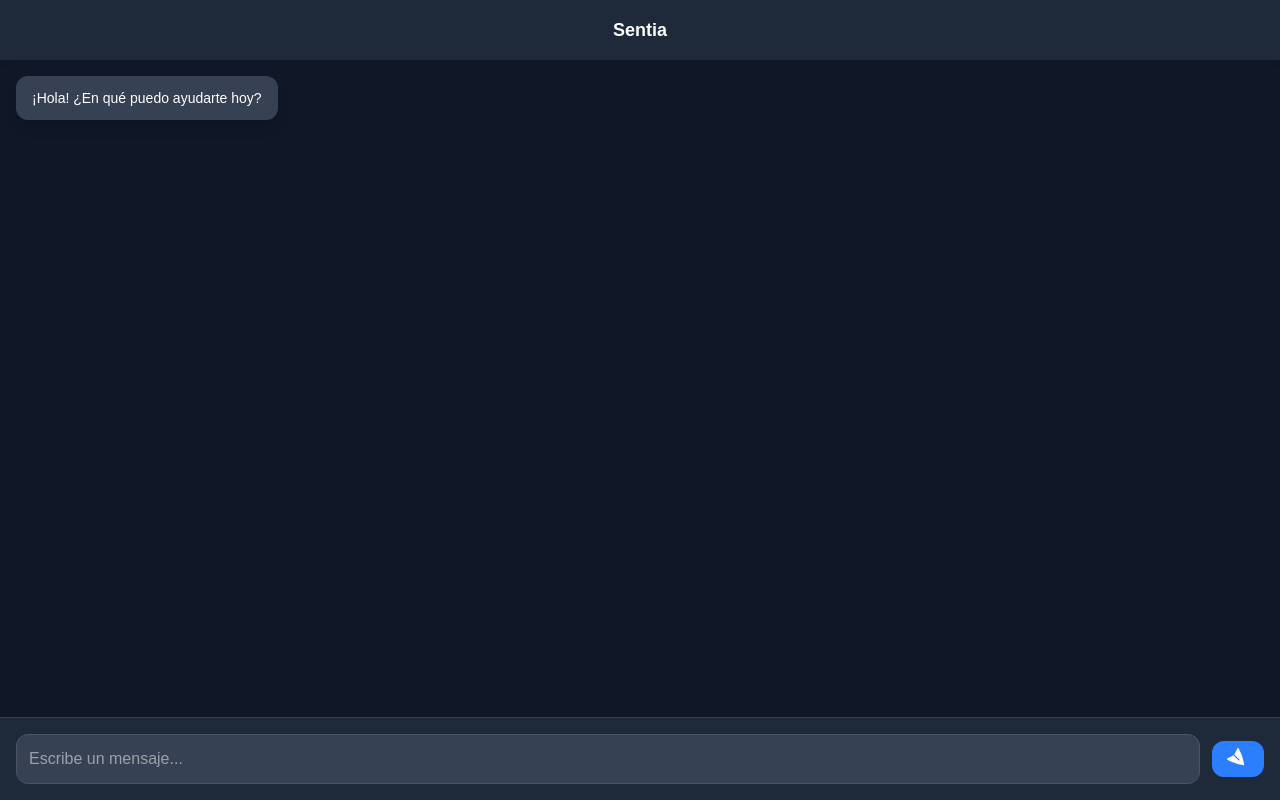
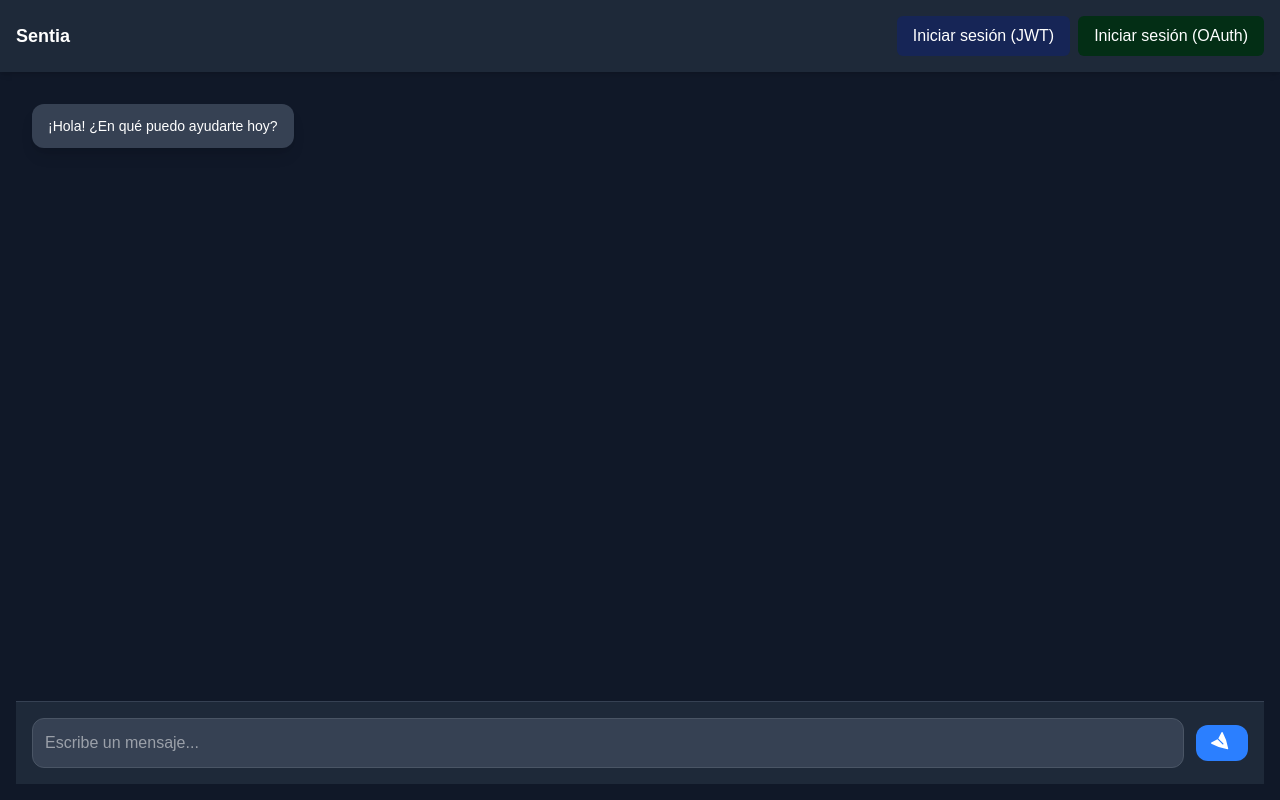
Before and after one commit to zh-art/Sentia, a Next.js app: page / in a window 1280 px wide. Built offline with nearby package versions, Linux system fonts and the light colour scheme.

Commit message:
FEAT: Login + Navbar v0.2.0

```diff
--- a/src/app/features/chat/components/ChatUI.tsx
+++ b/src/app/features/chat/components/ChatUI.tsx
@@ -39,11 +39,7 @@ export default function ChatUI() {
   };
 
   return (
-    <div className="flex flex-col h-screen w-screen bg-gray-900 text-white">
-      <header className="bg-gray-800 text-white text-center py-4 font-semibold text-lg shadow-md">
-        Sentia
-      </header>
-
+    <div className="flex flex-col h-full w-full bg-gray-900 text-white">
       <div className="flex-1 overflow-y-auto p-4 space-y-4">
         {messages.map((msg) => (
           <ChatMessage key={msg.id} text={msg.text} sender={msg.sender} />
--- /dev/null
+++ b/src/app/features/layout/components/AuthContext.tsx
@@ -0,0 +1,45 @@
+"use client";
+import { createContext, useState, useContext, ReactNode } from 'react';
+import { login, logout } from '../services/authService';
+
+interface AuthContextType {
+  isLoggedIn: boolean;
+  login: (method: 'jwt' | 'oauth') => Promise<void>;
+  logout: (method: 'jwt' | 'oauth') => Promise<void>;
+}
+
+const AuthContext = createContext<AuthContextType | undefined>(undefined);
+
+export const AuthProvider = ({ children }: { children: ReactNode }) => {
+  const [isLoggedIn, setIsLoggedIn] = useState(false);
+
+  const handleLogin = async (method: 'jwt' | 'oauth') => {
+    try {
+      await login(method);
+      setIsLoggedIn(true);
+    } catch (error) {
+      console.error('Login error:', error);
+    }
+  };
+
+  const handleLogout = async (method: 'jwt' | 'oauth') => {
+    try {
+      await logout(method);
+      setIsLoggedIn(false);
+    } catch (error) {
+      console.error('Logout error:', error);
+    }
+  };
+
+  return (
+    <AuthContext.Provider value={{ isLoggedIn, login: handleLogin, logout: handleLogout }}>
+      {children}
+    </AuthContext.Provider>
+  );
+};
+
+export const useAuth = () => {
+  const context = useContext(AuthContext);
+  if (!context) throw new Error('useAuth debe ser usado dentro de un AuthProvider');
+  return context;
+};
--- /dev/null
+++ b/src/app/features/layout/components/DashboardLayout.tsx
@@ -0,0 +1,43 @@
+"use client";
+import { useAuth } from './AuthContext';
+
+export default function DashboardLayout({ children }: { children: React.ReactNode }) {
+  const { isLoggedIn, login, logout } = useAuth();
+
+  return (
+    <div className="flex flex-col h-screen w-screen overflow-hidden">
+      <header className="flex justify-between items-center p-4 bg-gray-800 text-white shadow-md w-full">
+        <h1 className="text-lg font-bold">Sentia</h1>
+        <div className="flex space-x-2">
+        {isLoggedIn ? (
+            <button
+              onClick={() => logout('jwt')}
+              className="px-4 py-2 bg-red-950 rounded-md hover:bg-red-600"
+            >
+              Cerrar sesión (JWT)
+            </button>
+          ) : (
+            <>
+              <button
+                onClick={() => login('jwt')}
+                className="px-4 py-2 bg-blue-950 rounded-md hover:bg-blue-600 mr-2"
+              >
+                Iniciar sesión (JWT)
+              </button>
+              <button
+                onClick={() => login('oauth')}
+                className="px-4 py-2 bg-green-950 rounded-md hover:bg-green-600"
+              >
+                Iniciar sesión (OAuth)
+              </button>
+            </>
+          )}
+        </div>
+      </header>
+
+      <main className="flex-1 p-4 overflow-auto w-full">
+        {children}
+      </main>
+    </div>
+  );
+}
--- /dev/null
+++ b/src/app/features/layout/services/authService.ts
@@ -0,0 +1,18 @@
+import { loginWithJWT, logoutWithJWT } from './jwtAuth';
+import { loginWithOAuth, logoutWithOAuth } from './oauthAuth';
+
+export const login = async (method: 'jwt' | 'oauth') => {
+  if (method === 'jwt') {
+    return await loginWithJWT();
+  } else if (method === 'oauth') {
+    return await loginWithOAuth();
+  }
+};
+
+export const logout = async (method: 'jwt' | 'oauth') => {
+  if (method === 'jwt') {
+    return await logoutWithJWT();
+  } else if (method === 'oauth') {
+    return await logoutWithOAuth();
+  }
+};
--- /dev/null
+++ b/src/app/features/layout/services/jwtAuth.ts
@@ -0,0 +1,33 @@
+export async function loginWithJWT() {
+    try {
+      const response = await fetch('/api/auth/login', {
+        method: 'POST',
+        body: JSON.stringify({
+          username: 'testuser',
+          password: 'password',
+        }),
+        headers: { 'Content-Type': 'application/json' },
+      });
+
+      if (!response.ok) throw new Error('Login failed');
+
+      const { token } = await response.json();
+
+      localStorage.setItem('token', token);
+
+      return token;
+    } catch (error) {
+      console.error('JWT login failed:', error);
+      throw error;
+    }
+  }
+
+  export async function logoutWithJWT() {
+    try {
+      localStorage.removeItem('token');
+      console.log('Logged out with JWT');
+    } catch (error) {
+      console.error('JWT logout failed:', error);
+      throw error;
+    }
+  }
--- /dev/null
+++ b/src/app/features/layout/services/oauthAuth.ts
@@ -0,0 +1,23 @@
+export async function loginWithOAuth() {
+  try {
+    // Redirigir al proveedor de OAuth
+    window.location.href = `https://accounts.google.com/o/oauth2/auth?
+      client_id=${process.env.NEXT_PUBLIC_GOOGLE_CLIENT_ID}&
+      redirect_uri=${process.env.NEXT_PUBLIC_GOOGLE_REDIRECT_URI}&
+      response_type=token&
+      scope=email%20profile`;
+  } catch (error) {
+    console.error('OAuth login failed:', error);
+    throw error;
+  }
+}
+
+export async function logoutWithOAuth() {
+  try {
+    // Esto dependerá del proveedor OAuth (algunos requieren invalidar tokens)
+    console.log('Logged out with OAuth');
+  } catch (error) {
+    console.error('OAuth logout failed:', error);
+    throw error;
+  }
+}
--- /dev/null
+++ b/src/app/features/register/components/Register.tsx
@@ -0,0 +1,10 @@
+
+
+export default function Register() {
+
+    return (
+        <div>
+
+        </div>
+    )
+}
--- a/src/app/layout.tsx
+++ b/src/app/layout.tsx
@@ -1,3 +1,4 @@
+import { AuthProvider } from "./features/layout/components/AuthContext";
 import type { Metadata } from "next";
 import { Geist, Geist_Mono } from "next/font/google";
 import "./styles/globals.css";
@@ -17,18 +18,14 @@ export const metadata: Metadata = {
   description: "Generated by create next app",
 };
 
-export default function RootLayout({
-  children,
-}: Readonly<{
-  children: React.ReactNode;
-}>) {
+export default function RootLayout({ children }: { children: React.ReactNode }) {
   return (
+    <AuthProvider>
       <html lang="en">
-        <body
-          className={`${geistSans.variable} ${geistMono.variable} antialiased`}
-        >
+        <body className="bg-gray-900 text-white antialiased h-screen w-screen overflow-hidden">
           {children}
         </body>
       </html>
+    </AuthProvider>
   );
 }
--- a/src/app/page.tsx
+++ b/src/app/page.tsx
@@ -1,9 +1,12 @@
 import ChatUI from "./features/chat/components/ChatUI";
+import DashboardLayout from "./features/layout/components/DashboardLayout";
 
 export default function ChatPage() {
   return (
-    <div className="flex h-screen w-full items-center justify-center bg-gray-100">
-      <ChatUI />
+    <div className="h-screen w-screen flex flex-col overflow-hidden bg-gray-900">
+      <DashboardLayout>
+        <ChatUI />
+      </DashboardLayout>
     </div>
   );
 }
```
